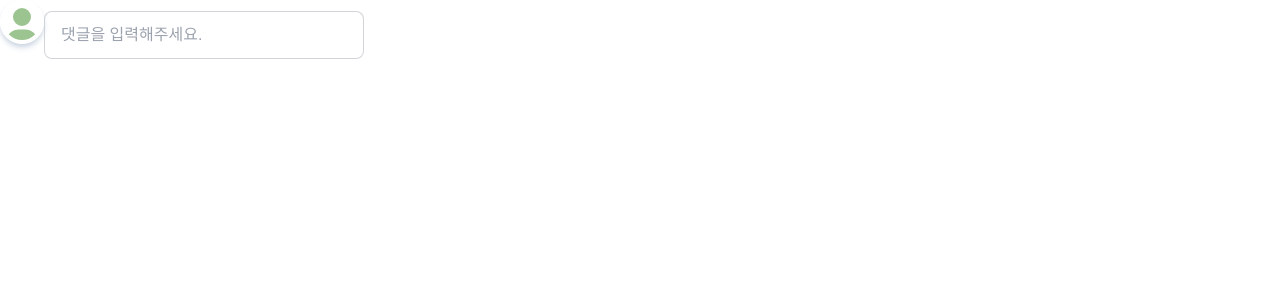
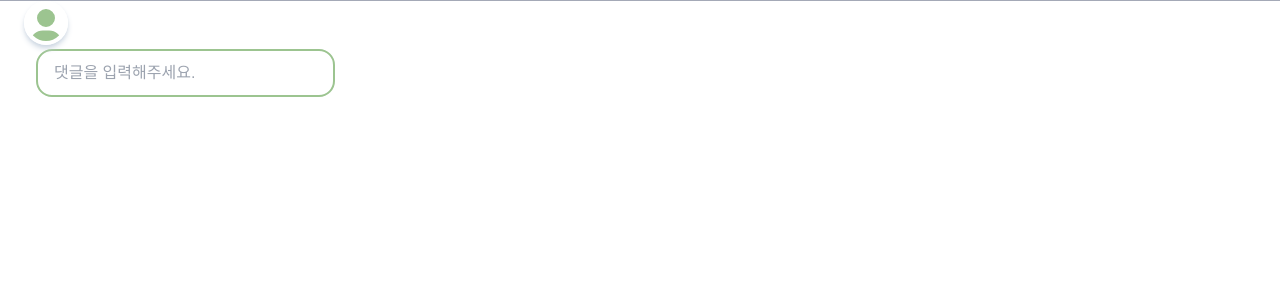
Before and after one commit to coding-union-kr/siltarae-fe, a Next.js app: page / in a window 1280 px wide. Shown: the top 300 px of the page. Built offline with nearby package versions, Linux system fonts and the light colour scheme.

Commit message:
feat: CommentInput 구현완료

```diff
--- a/components/CommentInput.tsx
+++ b/components/CommentInput.tsx
@@ -3,13 +3,15 @@ import Avatar from "./Avatar";
 
 function CommentInput() {
   return (
-    <div>
-      <Avatar />
-      <input
-        type="text"
-        placeholder="댓글을 입력해주세요."
-        className="input input-bordered w-full max-w-xs"
-      />
+    <div className="flex items-center border-t-[0.3px] border-[#A4A9B7]">
+      <div className="mx-6">
+        <Avatar />
+        <input
+          type="text"
+          placeholder="댓글을 입력해주세요."
+          className="ml-3 input input-bordered border-2 w-full max-w-xs border-[#9CC490] focus:border-[#9CC490]  rounded-2xl"
+        />
+      </div>
     </div>
   );
 }
```
